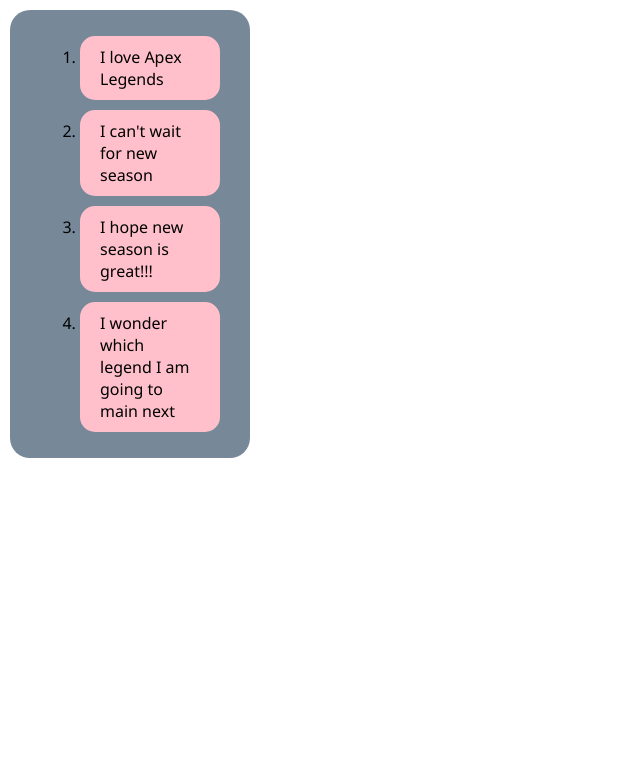
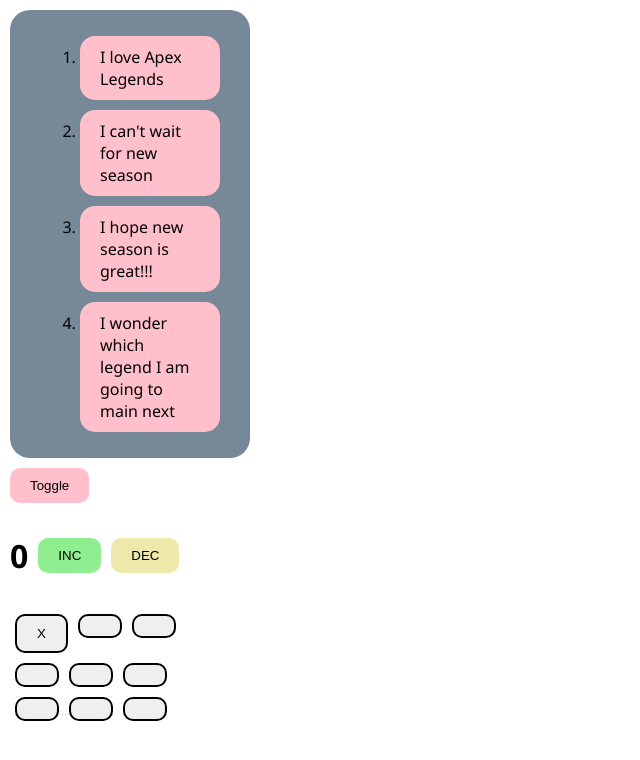
Before and after one commit to advit2611/Learning-React, a React (Create React App) app: page / in a window 1280 px wide. Shown: the top 760 px of the page, without its empty margins (0-640 px from the left). Built offline with nearby package versions, Linux system fonts and the light colour scheme.

Commit message:
Tried React Hooks useState and useEffect

```diff
--- a/src/App.tsx
+++ b/src/App.tsx
@@ -1,35 +1,63 @@
-import React from 'react';
-import './App.css';
-import Todo from './components/Todo';
-
+import React, { useState } from "react";
+import "./App.css";
+import Todo from "./components/Todo";
+import Counter from "./components/Todo/Counter";
+import Block from "./components/Todo/Block";
 
 const myTodoItems = [
   {
-    id:1,
-    title: 'I love Apex Legends'
+    id: 1,
+    title: "I love Apex Legends",
   },
   {
-    id:2,
-    title: `I can't wait for new season`
+    id: 2,
+    title: `I can't wait for new season`,
   },
   {
-    id:3,
-    title: `I hope new season is great!!!`
+    id: 3,
+    title: `I hope new season is great!!!`,
   },
   {
-    id:4,
-    title: `I wonder which legend I am going to main next`
-  }
-]
+    id: 4,
+    title: `I wonder which legend I am going to main next`,
+  },
+];
 
 const App: React.FC = () => {
+  const [state, setState] = useState<boolean>(true);
+  const [values, setValues] = useState(Array(9).fill(null));
   return (
     <div>
-      <Todo items={myTodoItems}/>
+      <Todo items={myTodoItems} />
+      <button
+        onClick={(e) => {
+          setState(!state);
+        }}
+        style={{ background: "Pink", margin: 10 }}
+      >
+        Toggle
+      </button>
+      {state ? <Counter /> : ""}
 
+      <div className="board">
+        <div className="row">
+          <Block value='X'/>
+          <Block value=''/>
+          <Block value=''/>
+        </div>
+        <div className="row">
+          <Block value=''/>
+          <Block value=''/>
+          <Block value=''/>
+        </div>
+        <div className="row">
+          <Block value=''/>
+          <Block value=''/>
+          <Block value=''/>
+        </div>
+      </div>
     </div>
-  )
-
-}
+  );
+};
 
 export default App;
--- /dev/null
+++ b/src/components/Todo/Block/index.tsx
@@ -0,0 +1,16 @@
+import React from "react";
+import "./style.css";
+
+interface BlockProps {
+  value: String;
+}
+
+const Block: React.FC<BlockProps> = (props) => {
+  return (
+    <div>
+      <button className="block-button">{props.value}</button>
+    </div>
+  );
+};
+
+export default Block;
--- /dev/null
+++ b/src/components/Todo/Block/style.css
@@ -0,0 +1,7 @@
+.block-button {
+    border-radius: 10px ;
+    border: 2px solid;
+    margin: 5px;
+    justify-content: center;
+    align-items: center;
+}
--- /dev/null
+++ b/src/components/Todo/Counter/index.tsx
@@ -0,0 +1,45 @@
+import React, { useEffect, useState } from "react";
+import "./style.css";
+
+const Counter: React.FC = (props) => {
+  const [counter, setCounter] = useState(0);
+
+  useEffect(() => {
+    console.log("Mounted");
+
+    return function () {
+        console.log("Unmounted")
+    }
+  }, []);
+
+  useEffect(() => {
+    console.log("Counter Updated");
+  }, [counter]);
+
+  function handleIncrement() {
+    setCounter(counter + 1);
+  }
+  function handleDecrement() {
+    if (counter === 0) return;
+    setCounter(counter - 1);
+  }
+  return (
+    <div className="counter-container">
+      <h1>{counter}</h1>
+      <button
+        onClick={handleIncrement}
+        style={{ backgroundColor: "lightgreen" }}
+      >
+        INC
+      </button>
+      <button
+        onClick={handleDecrement}
+        style={{ backgroundColor: "palegoldenrod" }}
+      >
+        DEC
+      </button>
+    </div>
+  );
+};
+
+export default Counter;
--- /dev/null
+++ b/src/components/Todo/Counter/style.css
@@ -0,0 +1,13 @@
+.counter-container {
+  display: flex;
+  align-items: center;
+  margin-left: 10px;
+}
+
+button {
+  border-radius: 10px;
+  margin-left: 10px;
+  border: 1px;
+  padding: 10px 20px;
+  cursor:crosshair;
+}
--- a/src/index.css
+++ b/src/index.css
@@ -7,3 +7,11 @@
   font-family: source-code-pro, Menlo, Monaco, Consolas, 'Courier New',
     monospace;
 }
+
+.board{
+  padding: 10px;
+}
+
+.row{
+  display: flex;
+}
```
